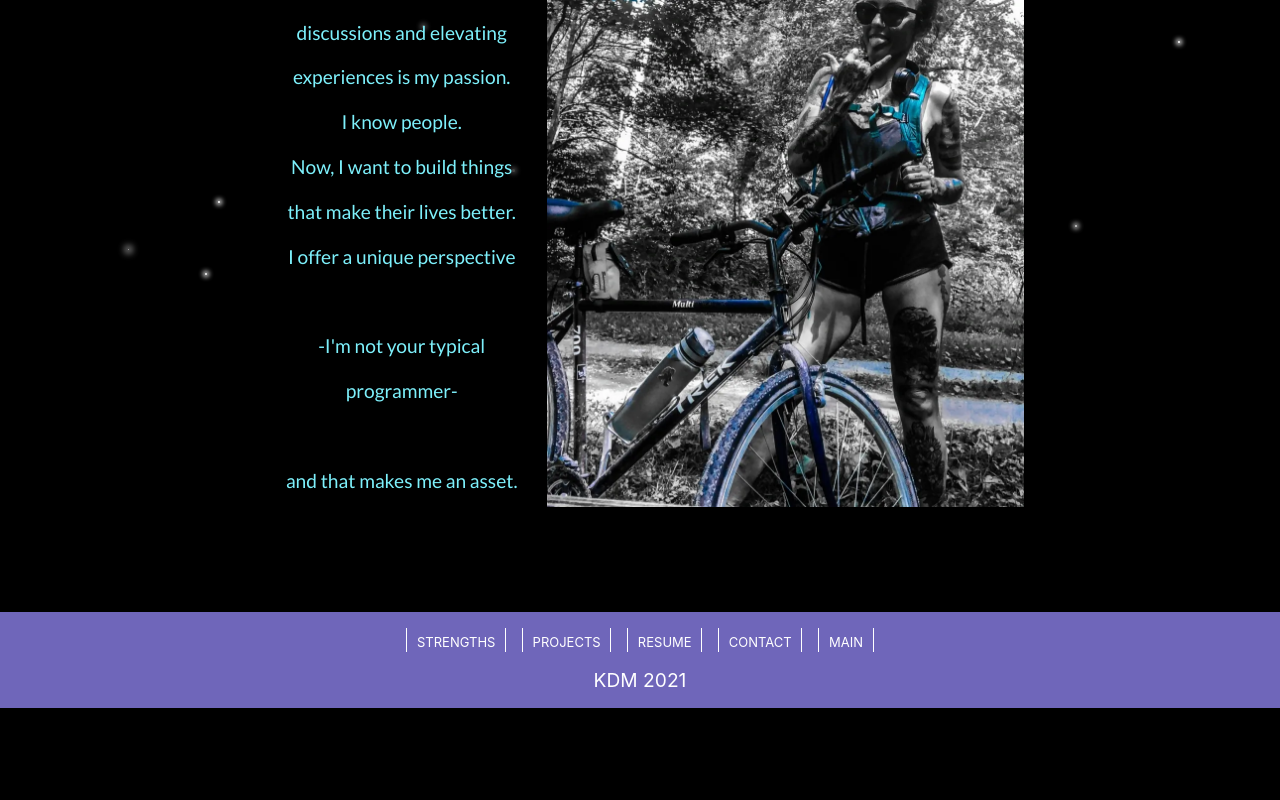
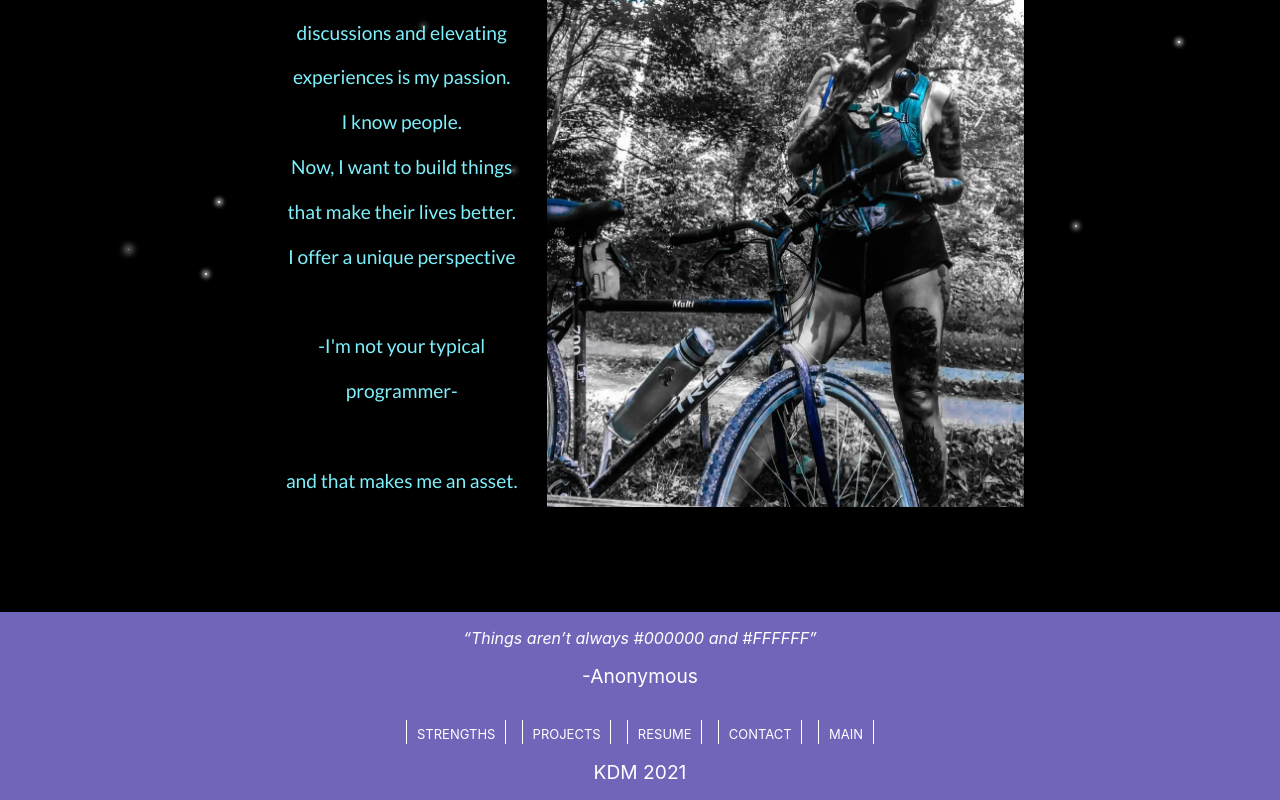
Before and after one commit to kdmundale/Profile-2.0, a Next.js app: page / in a window 1280 px wide. Shown: the part 431-1231 px from the top of the page. Before the commit the page ends 1139 px from the top, so only its background shows below. Built offline with nearby package versions, Linux system fonts and the light colour scheme.

Commit message:
add quote generating function to display at top of footer which will gisplay random quotes on every page load style quote element curate quotes and cite authors if known

```diff
--- a/componenets/footer.js
+++ b/componenets/footer.js
@@ -1,10 +1,15 @@
 import Link from 'next/link'
+import QuoteGenerator from './quotes'
+
 
 export default function MyFooter(){
+
+  let q = QuoteGenerator();
 
   return(
 
     <footer>
+    <q>{q.quote}</q><p>-{q.auth}</p>
     <div>
     <Link href="/strengths"><a>strengths</a></Link>
     <Link href="/projects"><a>projects</a></Link>
--- /dev/null
+++ b/componenets/quotes.js
@@ -0,0 +1,31 @@
+export default function QuoteGenerator(){
+
+  const quotes =[{quote:'', auth:''},{quote:'Before software can be reusable it first has to be usable.', auth:'Ralph Johnson'},
+  {quote:'If builders built buildings the way programmers wrote programs, then the first woodpecker that came along would destroy civilization.', auth:'Gerald Weinberg'},
+  {quote:'There are two ways to write error-free programs; only the third one works.',auth: 'Alan J. Perlis'},
+  {quote:"It's not a bug – it’s an undocumented feature.",auth:'Anonymous'},
+  {quote:'One man’s crappy software is another man’s full-time job.', auth:'Jessica Gaston'},
+  {quote:'A good programmer is someone who always looks both ways before crossing a one-way street.', auth: 'Doug Linder'},
+  {quote:'Always code as if the guy who ends up maintaining your code will be a violent psychopath who knows where you live.', auth: 'Martin Golding'},
+  {quote:'Walking on water and developing software from a specification are easy if both are frozen.', auth: 'Edward V Berard'},
+  {quote:'If debugging is the process of removing software bugs, then programming must be the process of putting them in.', auth: 'Edsger Dijkstra'},
+  {quote:"Software undergoes beta testing shortly before it’s released. Beta is Latin for 'still doesn’t work.", auth: 'Anonymous'},
+  {quote:'It’s a curious thing about our industry: not only do we not learn from our mistakes, but we also don’t learn from our successes.', auth: 'Keith Braithwaite'},
+  {quote:'There are only two kinds of programming languages: those people always bitch about and those nobody uses.', auth: 'Bjarne Stroustrup'},
+  {quote:'In order to understand recursion, one must first understand recursion.' ,auth: 'Anonymous'},
+  {quote:"The cheapest, fastest, and most reliable components are those that aren't there.", auth: 'Gordon Bell'},
+  {quote:'The best performance improvement is the transition from the nonworking state to the working state.', auth: 'J. Osterhout'},
+  {quote:'The trouble with programmers is that you can never tell what a programmer is doing until it’s too late.', auth: 'Seymour Cray'},
+  {quote:'Things aren’t always #000000 and #FFFFFF', auth:'Anonymous'},
+  {quote:'There are only two industries that refer to their customers as “users”.', auth: 'Edward Tufte'},
+  {quote:"If at first you don't succeed; call it version 1.0",auth:'Anonymous'},
+  {quote:'If Internet Explorer is brave enough to ask to be your default browser, You are brave enough to ask that girl out.',auth:'Anonymous'},
+  {quote:'Don’t worry if it doesn’t work right. If everything did, you’d be out of a job.', auth:'Mosher’s Law of Software Engineering'},
+  {quote:"If you're already a front-end developer, well, pretend you're also wearing a pirate hat.",auth:"Ethan Marcotte"}]
+
+  const min = 1;
+  const max = 21;
+  const rand = min + Math.random() * (max - min);
+  let newRand = Math.round(rand);
+  return quotes[newRand];
+}
--- a/styles/globals.css
+++ b/styles/globals.css
@@ -415,6 +415,12 @@ footer {
   background:  rgb(111, 102, 186);
 }
 
+footer q {
+  padding: 1rem;
+  color: white;
+  font-style: italic;
+}
+
 footer div{
   display:flex;
   flex-direction: row;
```
